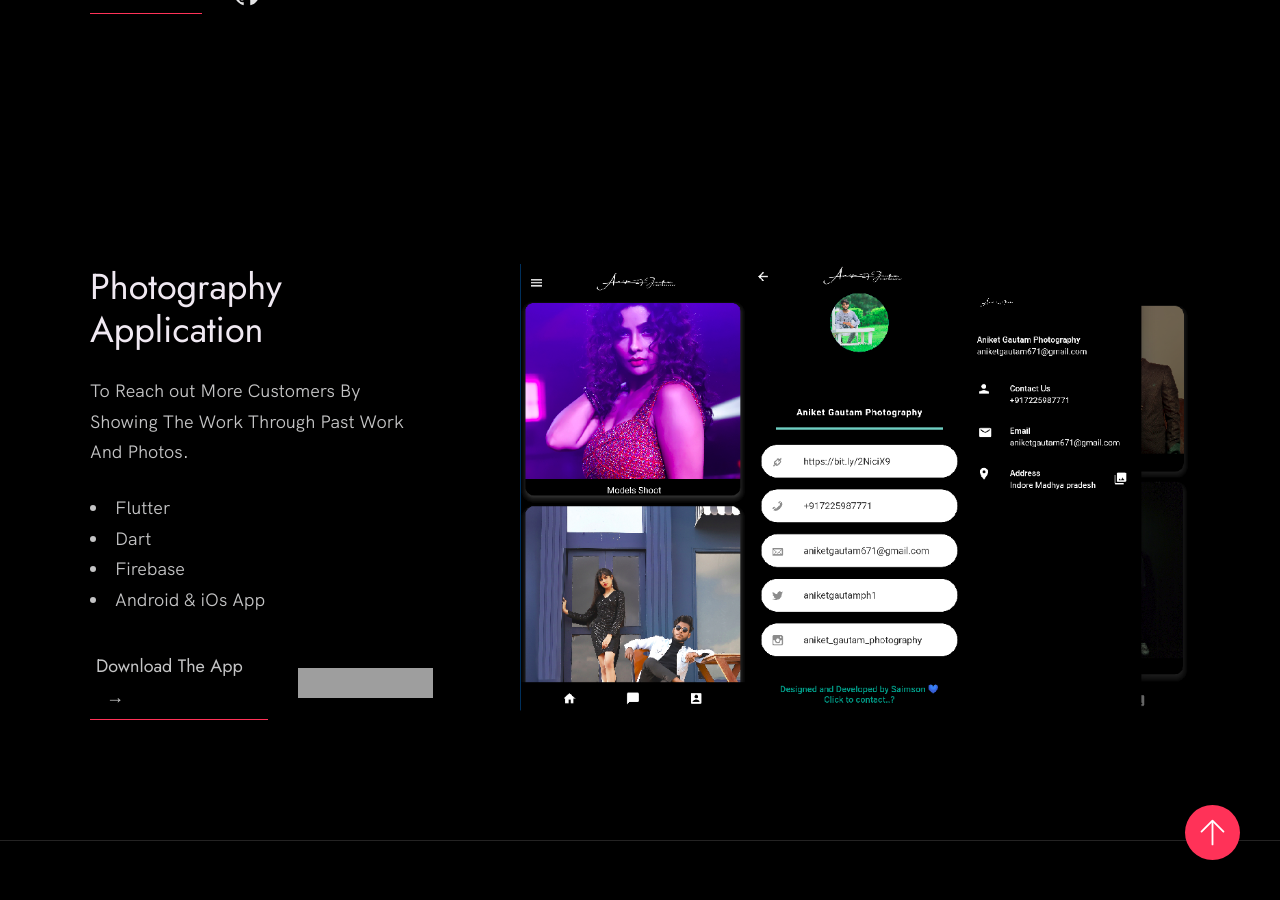
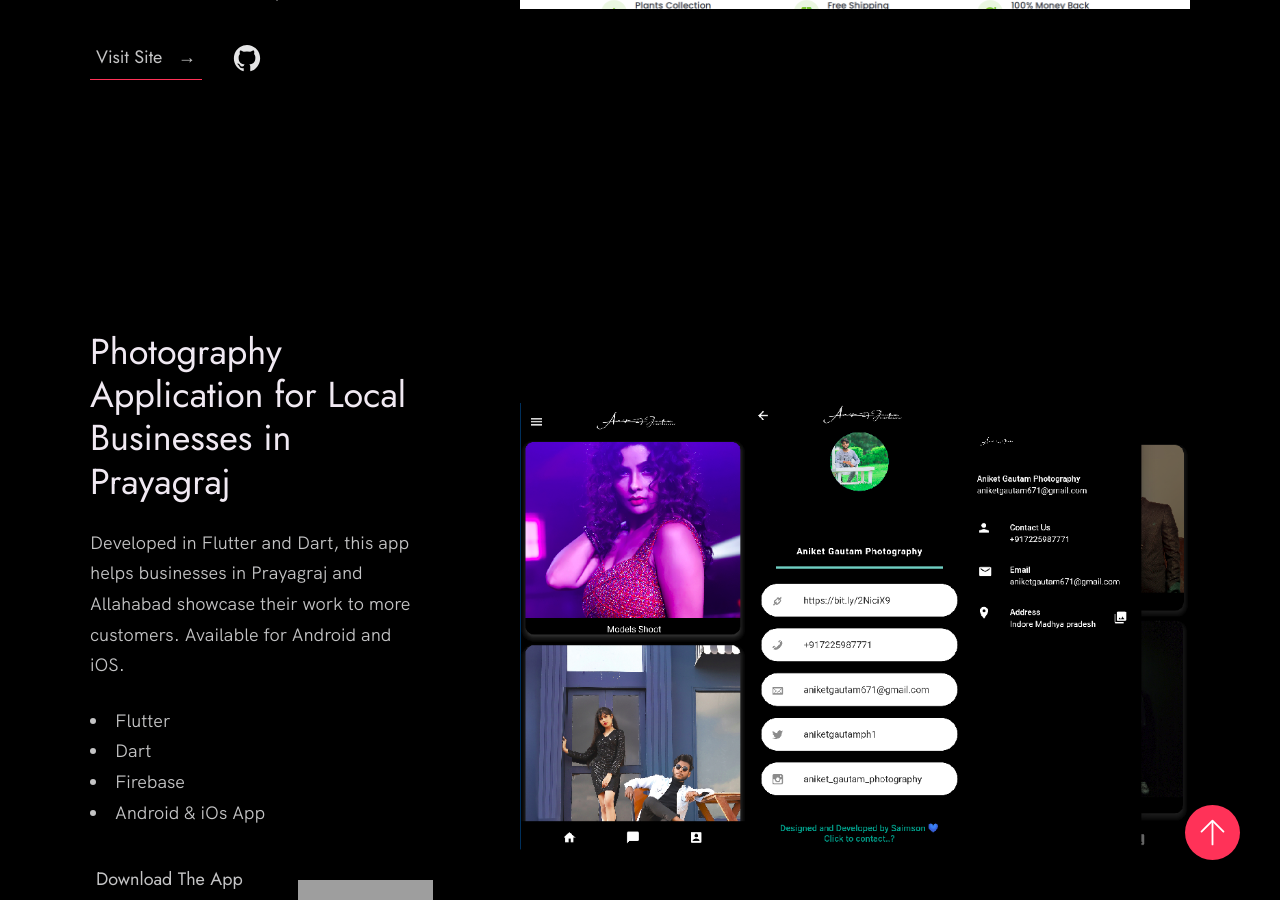
Before and after one commit to saims0n/saims0n.github.io, a Jekyll site: the page index.html, which Jekyll copies as it is, in a window 1280 px wide and 900 px high, scrolled down 2490 px. Built offline with Jekyll 4.4.1, drawn with Linux system fonts in a browser that asks for light colours; some of the changed lines change nothing that is shown; some of the changed text lies outside the part shown; grey boxes are pictures that could not be loaded.

Commit message:
Update index.html

```diff
--- a/index.html
+++ b/index.html
@@ -20,8 +20,12 @@
 
   <!-- Put your site title here -->
   <title>
-    Shubhankar Singh AKA Saimson | An IT Engineer, Software Developer, Penetration Tester.
-  </title>
+  Er Shubhankar Singh (Saimson) | Best Penetration Tester | Software Engineer, Cybersecurity Expert
+</title>
+
+<meta name="description" content="Looking for the best penetration tester in Prayagraj (Allahabad), UP? Er Shubhankar Singh, also known as Saimson and Shubhankar Thakur, offers expert cybersecurity, ethical hacking, software development, and IT solutions. Hire Er Saimson for penetration testing, security audits, and software engineering services in Uttar Pradesh.">
+
+<meta name="keywords" content="Er Shubhankar, er subhankar, saimson, er saimson, Shubhankar thakur, Shubhankar Singh, Saimson, penetration tester Prayagraj, penetration tester Allahabad, best penetration tester UP, cybersecurity expert Prayagraj, ethical hacker Prayagraj, software engineer Prayagraj, IT consultant Prayagraj, penetration testing Uttar Pradesh, cybersecurity services UP, software developer UP, car washing app Prayagraj, cyber security Prayagraj, web app security Prayagraj, mobile app security Prayagraj, exploit development Prayagraj, OT security Prayagraj, offensive security Prayagraj, reverse engineering Prayagraj, cyber consultant Allahabad, cyber expert UP, best ethical hacker Prayagraj, best ethical hacker Allahabad, best IT engineer Prayagraj, hire penetration tester UP, hire cybersecurity expert Prayagraj">
 
   <meta name="description" content="Hi This is Subhankar Thakur AKA (Saimson)
 As a Software Engineer,I do provide software services and solutions that shape the future of Computer Science and IT Industry,">
@@ -53,7 +57,7 @@
       <div class="header__text">
         <h1 class="heading-primary">
           <!-- Replace the following name with your name -->
-          <span>Shubhankar Singh (Saimson)</span>
+          <span>Er Shubhankar Singh (Saimson)</span>
         </h1>
         <!-- Put a small paragraph about yourself -->
         <p>An IT Engineer, Software Developer, Penetration Tester.</p>
@@ -68,7 +72,7 @@
 
     <section class="work" id="work">
       <div class="row">
-        <h2>My Work</h2>
+        <h2>Portfolio: Penetration Testing & Software Projects</h2>
         <div class="work__boxes">
 
           <!-- Each div with the work__box class is a project. -->
@@ -141,10 +145,11 @@
 
             <div class="work__box">
             <div class="work__text">
-              <h3>Photography Application</h3>
+              <h3>Photography Application for Local Businesses in Prayagraj</h3>
               <p>
-                To Reach out More Customers By Showing The Work Through Past Work And Photos.
+               Developed in Flutter and Dart, this app helps businesses in Prayagraj and Allahabad showcase their work to more customers. Available for Android and iOS.
               </p>
+
               <ul class="work__list">
                 <li>Flutter</li>
                 <li>Dart</li>
@@ -325,6 +330,28 @@
     <img src="./images/arrow-up.svg" alt="Back to Top" class="back-to-top__image"/>
   </a>
   <script src="./index.js"></script>
+  <script type="application/ld+json">
+{
+  "@context": "https://schema.org",
+  "@type": "Person",
+  "name": "Er Shubhankar Singh",
+  "alternateName": ["Saimson", "Shubhankar Thakur"],
+  "jobTitle": "Penetration Tester, Software Engineer",
+  "address": {
+    "@type": "PostalAddress",
+    "addressLocality": "Prayagraj",
+    "addressRegion": "UP",
+    "addressCountry": "IN"
+  },
+  "url": "https://saims0n.github.io/",
+  "sameAs": [
+    "https://github.com/saims0n",
+    "https://twitter.com/saims0n",
+    "https://www.linkedin.com/in/saims0n"
+  ]
+}
+</script>
+
 </body>
 
 </html>
```
